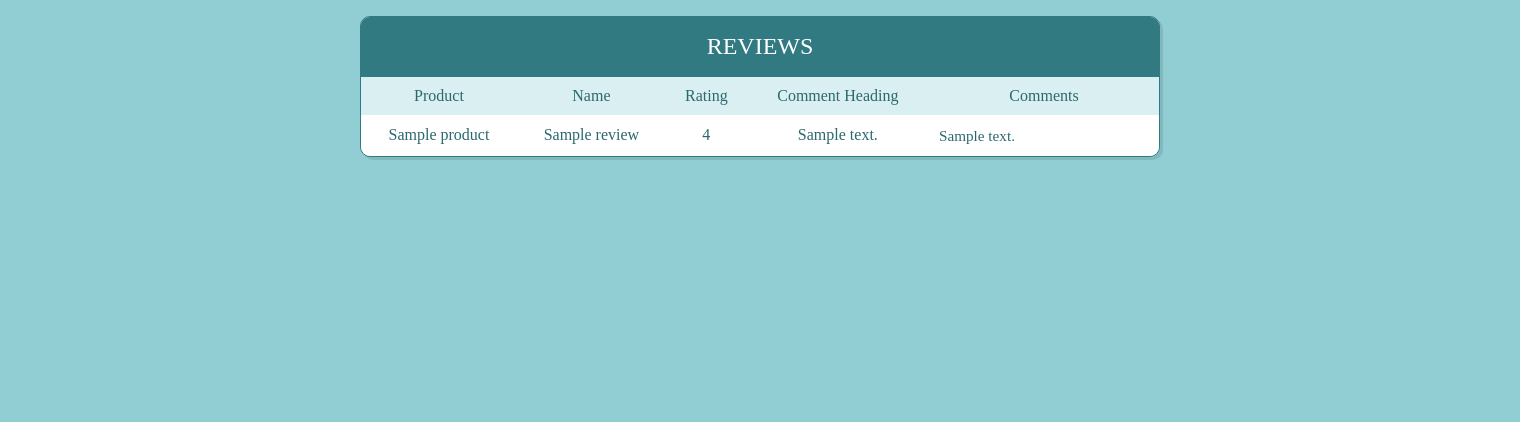
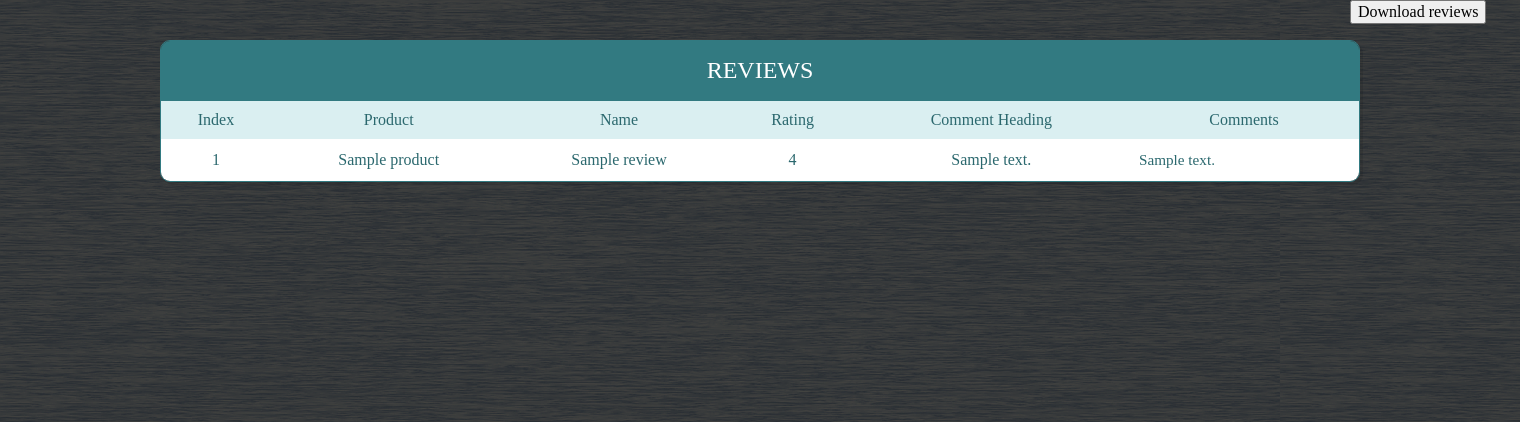
Before and after one commit to SP2203/Review_Scrapper_Text, a Flask app: template templates/results.html in a window 1520 px wide. Shown: the top 422 px of the page. Run offline with Flask 2, Linux system fonts and the light colour scheme; the template is opened without the code that fills it: most values are stand-ins (such as "Sample title", 1, 10 or a date in 2020); some libraries are stand-ins or nearby versions.

Commit message:
Handled various cases

```diff
--- a/app.py
+++ b/app.py
@@ -1,83 +1,191 @@
-from flask import Flask, render_template, request,jsonify
-from flask_cors import CORS,cross_origin
-import requests
-from bs4 import BeautifulSoup as bs
-from urllib.request import urlopen as uReq
+from flask import Flask, render_template, request, Response
+from flask_cors import CORS, cross_origin
+from bs4 import BeautifulSoup
+from urllib.request import urlopen
+import time
+import traceback
+import pandas as pd
+import re
 
 app = Flask(__name__)
 
-@app.route('/',methods=['GET'])  # route to display the home page
+df_reviews = pd.DataFrame()
+
+
+@app.route('/', methods=['GET'])  # route to display the home page
 @cross_origin()
 def homePage():
     return render_template("index.html")
 
-@app.route('/review',methods=['POST','GET']) # route to show the review comments in a web UI
+
+@app.route('/review', methods=['POST', 'GET'])  # route to show the review comments in a web UI
 @cross_origin()
 def index():
     if request.method == 'POST':
         try:
-            searchString = request.form['content'].replace(" ","")
-            flipkart_url = "https://www.flipkart.com/search?q=" + searchString
-            uClient = uReq(flipkart_url)
-            flipkartPage = uClient.read()
-            uClient.close()
-            flipkart_html = bs(flipkartPage, "html.parser")
-            bigboxes = flipkart_html.findAll("div", {"class": "bhgxx2 col-12-12"})
-            del bigboxes[0:3]
-            box = bigboxes[0]
-            productLink = "https://www.flipkart.com" + box.div.div.div.a['href']
-            prodRes = requests.get(productLink)
-            prodRes.encoding='utf-8'
-            prod_html = bs(prodRes.text, "html.parser")
-            print(prod_html)
-            commentboxes = prod_html.find_all('div', {'class': "_3nrCtb"})
+            searchString = request.form['content'].replace(" ", "%20")
+            flipkart_url = "https://www.flipkart.com/search?q=" + searchString + "&otracker=search&otracker1=search" \
+                                                                                 "&marketplace=FLIPKART&as-show=off&as" \
+                                                                                 "=off "
+            Client = urlopen(flipkart_url)
+            flipkartPage = Client.read()
+            Client.close()
+            time.sleep((4))
+            try:
+                count = request.form['nos_review'].replace(" ", '')
+                count = int(count)
+            except:
+                count = 5  # By default 5 reviews to be considered
 
-            # filename = searchString + ".csv"
-            # fw = open(filename, "w")
-            # headers = "Product, Customer Name, Rating, Heading, Comment \n"
-            # fw.write(headers)
-            reviews = []
-            for commentbox in commentboxes:
+            flipkart_html = BeautifulSoup(flipkartPage, "html.parser")
+            box_of_interest = (flipkart_html.find_all("div", {'class': '_1HmYoV _35HD7C'}))[-1]
+
+            product_rows = box_of_interest.findAll("div", {"class": "bhgxx2 col-12-12"})
+            for i in range(len(product_rows)):
+                products = product_rows[i]
                 try:
-                    #name.encode(encoding='utf-8')
-                    name = commentbox.div.div.find_all('p', {'class': '_3LYOAd _3sxSiS'})[0].text
+                    first_product = products.div.div.div.a['href']  # Select the first product in first row
+                    break
+                except:
+                    continue
 
-                except:
-                    name = 'No Name'
+            productLink = "https://www.flipkart.com" + first_product
+            Client = urlopen(productLink)
+            prodRes = Client.read()
+            Client.close()
+            time.sleep(4)
 
-                try:
-                    #rating.encode(encoding='utf-8')
-                    rating = commentbox.div.div.div.div.text
+            prod_html = BeautifulSoup(prodRes, "html.parser")  # Load the product HTML page
+            product_name = prod_html.find('span', {'class': '_35KyD6'}).text  # Get selected product Name
+            product_name = product_name.replace('\xa0', '')
 
+            try:
+                # Max reviews for the given product
+                max_reviews_present = int(prod_html.find('span', {'class': '_38sUEc'}).span.find_all('span')
+                                          [-1].text.split(r' ')[0].split('\xa0')[1].replace(',', ''))
+            except:
+                return render_template('not_found.html')
 
-                except:
-                    rating = 'No Rating'
+            # Get all review HTML page
+            rev_tag = prod_html.find('div', {'class': "_1HmYoV _35HD7C col-8-12"}).find('div',
+                                                                                        {'class': "_1HmYoV _35HD7C"})
+            all_rev = rev_tag.find_all("div", {"class": "bhgxx2 col-12-12"})[-3]
 
-                try:
-                    #commentHead.encode(encoding='utf-8')
-                    commentHead = commentbox.div.div.div.p.text
+            # If the "All reviews" tag is not present, then read the reviews from there itself
 
-                except:
-                    commentHead = 'No Comment Heading'
-                try:
-                    comtag = commentbox.div.div.find_all('div', {'class': ''})
-                    #custComment.encode(encoding='utf-8')
-                    custComment = comtag[0].div.text
-                except Exception as e:
-                    print("Exception while creating dictionary: ",e)
+            if not all_rev.find("div", {"class": re.compile('swINJg.*')}):
+                print("All review tag not present")
+                my_reviews = []
+                review_counter = 0
 
-                mydict = {"Product": searchString, "Name": name, "Rating": rating, "CommentHead": commentHead,
-                          "Comment": custComment}
-                reviews.append(mydict)
-            return render_template('results.html', reviews=reviews[0:(len(reviews)-1)])
+                for tag in (all_rev.find_all('div', {'class': re.compile('_3nrCtb.*')})):
+
+                    try:
+                        comment_head = (tag.find('p', {'class': '_2xg6Ul'}).text)
+                    except:
+                        comment_head = ''
+
+                    try:
+                        ratings = (tag.find('div', {'class': 'hGSR34 E_uFuv'}).text)
+                    except:
+                        ratings = ''
+
+                    try:
+                        comment = (tag.find('div', {'class': 'qwjRop'}).text)
+                    except:
+                        comment = ''
+
+                    try:
+                        cust_name = (tag.find('p', {'class': '_3LYOAd _3sxSiS'}).text)
+                    except:
+                        cust_name = ''
+
+                    review_counter += 1
+
+                    review_dict = {'Index': review_counter, 'Product': product_name,
+                                   'CommentHead': comment_head, 'Rating': ratings,
+                                   'Comment': comment, "Name": cust_name}
+                    my_reviews.append(review_dict)
+
+                global df_reviews
+                df_reviews = pd.DataFrame(my_reviews)
+                print(my_reviews)
+                return render_template('results.html', reviews=my_reviews)
+
+            prefix_url = all_rev.find_all('a')[-1]['href']
+            my_reviews = []
+            review_counter = 0
+
+            while (len(my_reviews) < count) & (len(my_reviews) < max_reviews_present):
+
+                reviews = "https://www.flipkart.com" + prefix_url
+                Client = urlopen(reviews)
+                complete_review = Client.read()
+                Client.close()
+
+                time.sleep(4)
+
+                review_html = BeautifulSoup(complete_review, 'html.parser')
+
+                reviews_in_page = review_html.find_all('div', {'class': 'col _390CkK _1gY8H-'})
+
+                for review in reviews_in_page:
+                    try:
+                        comment_head = (review.find('p', {'class': '_2xg6Ul'}).text)
+                    except:
+                        comment_head = ''
+
+                    try:
+                        ratings = (review.find('div', {'class': 'hGSR34 E_uFuv'}).text)
+                    except:
+                        ratings = ''
+
+                    try:
+                        comment = (review.find('div', {'class': 'qwjRop'}).text)
+                    except:
+                        comment = ''
+
+                    try:
+                        cust_name = (review.find('p', {'class': '_3LYOAd _3sxSiS'}).text)
+                    except:
+                        cust_name = ''
+
+                    review_counter += 1
+
+                    review_dict = {'Index': review_counter, 'Product': product_name, 'CommentHead': comment_head,
+                                   'Rating': ratings, 'Comment': comment, "Name": cust_name}
+                    if (len(my_reviews) < max_reviews_present) & (len(my_reviews) < count):
+                        my_reviews.append(review_dict)
+                    else:
+                        break
+
+                if review_html.find_all('a', {'class': "_3fVaIS"}):
+                    prefix_url = review_html.find_all('a', {'class': "_3fVaIS"})[-1]['href']
+                else:
+                    break
+            #global df_reviews
+            df_reviews = pd.DataFrame(my_reviews)
+
+            return render_template('results.html', reviews=my_reviews)
         except Exception as e:
-            print('The Exception message is: ',e)
-            return 'something is wrong'
-    # return render_template('results.html')
+            print('The Exception message is: ', e)
+            print(traceback.format_exc())
+            return render_template('oops.html')
 
     else:
         return render_template('index.html')
 
+
+@app.route('/download', methods=['GET', 'POST'])
+@cross_origin()
+def download_file():
+    return Response(
+        df_reviews.to_csv(index=False),
+        mimetype="text/csv",
+        headers={"Content-disposition":
+                     "attachment; filename=Product_Reviews.csv"})
+
+
 if __name__ == "__main__":
-    #app.run(host='127.0.0.1', port=8001, debug=True)
-	app.run(debug=True)
+    # app.run(host='127.0.0.1', port=8001, debug=True)
+    app.run(debug=False)
--- a/requirements.txt
+++ b/requirements.txt
@@ -10,6 +10,10 @@ idna==2.9
 itsdangerous==1.1.0
 Jinja2==2.11.2
 MarkupSafe==1.1.1
+numpy==1.18.5
+pandas==1.0.4
+python-dateutil==2.8.1
+pytz==2020.1
 requests==2.23.0
 six==1.15.0
 soupsieve==2.0.1
--- a/static/css/style.css
+++ b/static/css/style.css
@@ -1,6 +1,6 @@
-body {
+/*body {
   background-color: #91ced4;
-}
+}*/
 body * {
   box-sizing: border-box;
 }
@@ -14,11 +14,11 @@ body * {
   text-transform: uppercase;
 }
 
-img {
+/*img {
   border-radius: 50%;
   height: 60px;
   width: 60px;
-}
+}*/
 
 .table-users {
   border: 1px solid #327a81;
@@ -27,7 +27,7 @@ img {
   max-width: calc(100% - 2em);
   margin: 1em auto;
   overflow: hidden;
-  width: 800px;
+  width: 1200px;
 }
 
 table {
@@ -114,13 +114,13 @@ table tr:nth-child(2n+1) {
     text-shadow: 2px 2px 0 rgba(0, 0, 0, 0.1);
   }
 
-  img {
+/*  img {
     border: 3px solid;
     border-color: #daeff1;
     height: 100px;
     margin: 0.5rem 0;
     width: 100px;
-  }
+  }*/
 
   td:first-child {
     background-color: #c8e7ea;
--- a/templates/results.html
+++ b/templates/results.html
@@ -10,17 +10,28 @@
 
       <link rel="stylesheet" href="./style.css">
     <link rel="stylesheet" href="{{ url_for('static', filename='css/style.css') }}">
+    <style type="text/css">
+	body{
+		    background-image: url('/static/images/texture.png');
+	}
+</style>
 
 
 </head>
 
 <body>
+    <form action="/download" method="POST">
+          <div style="margin-left:  1350px;marker-top:30px">
+          <input type="Submit" value="Download reviews"id="download_reviews" size="15">
+          </div>
+    </form>
 
   <div class="table-users">
    <div class="header">Reviews</div>
 
    <table cellspacing="0">
       <tr>
+      	 <th>Index</th>
          <th>Product</th>
          <th>Name</th>
          <th>Rating</th>
@@ -29,6 +40,7 @@
       </tr>
          {% for review in reviews %}
       <tr>
+      	 <td>{{review['Index']}}</td>
           <td>{{review['Product']}}</td>
          <td>{{review['Name']}}</td>
          <td>{{review['Rating']}}</td>
```
Also changed, not shown: templates/index.html (+13 -4 lines), templates/not_found.html (added, +21 -0 lines), templates/oops.html (added, +13 -0 lines), static/images/home.jpeg (added), static/images/not_found.png (added), static/images/oops.png (added), static/images/texture.png (added).
